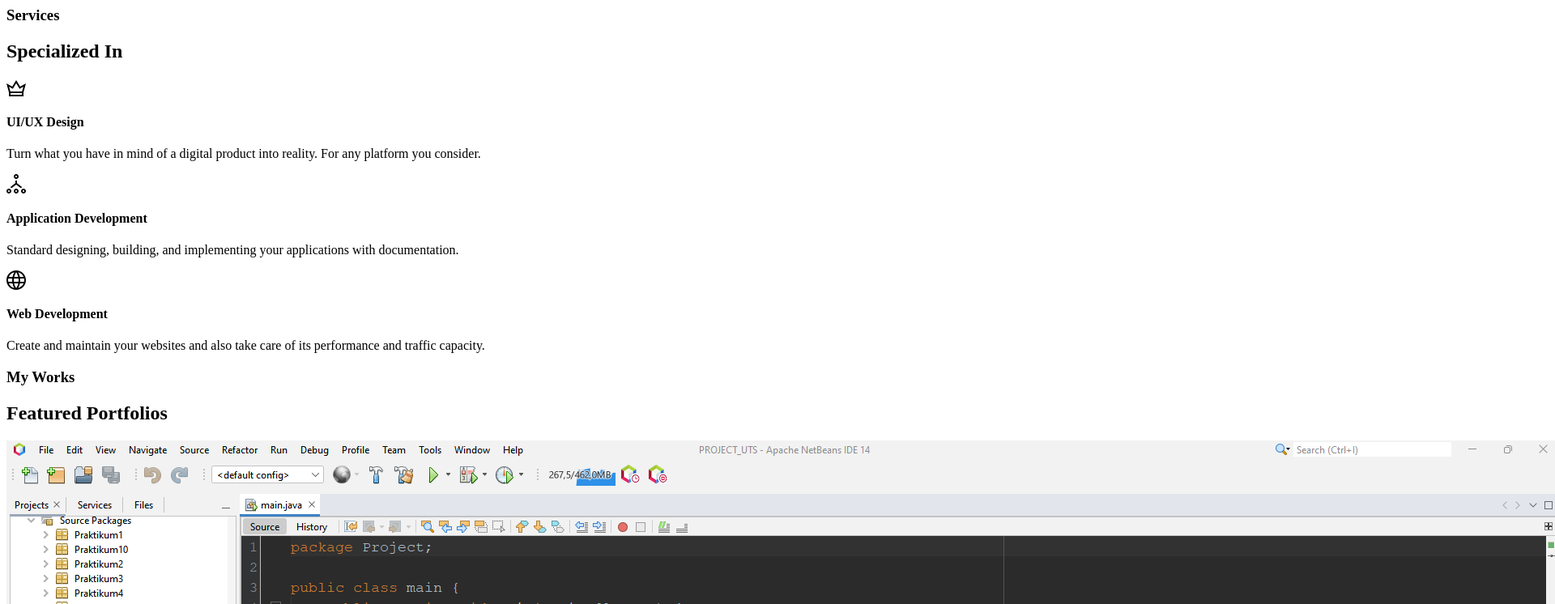
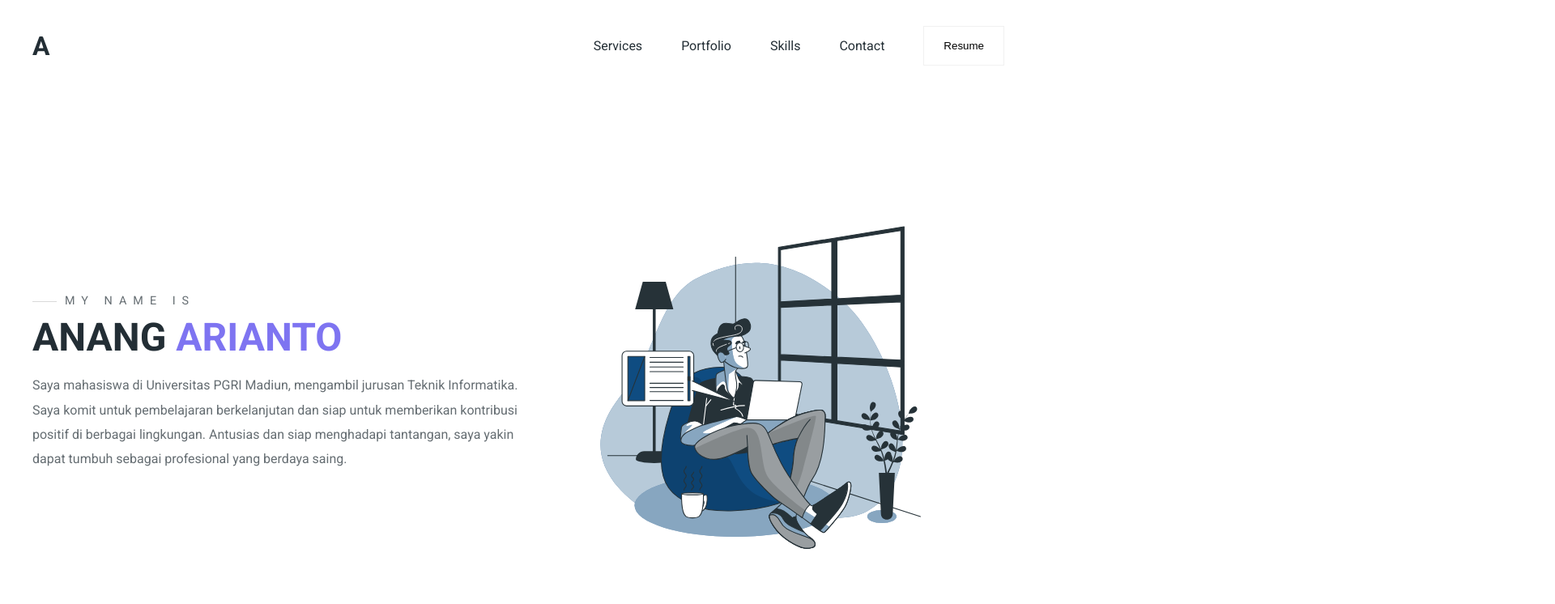
Before and after one commit to AnangArianto47/AnangArianto47.github.io, a plain HTML site: page index.html in a window 1280 px wide. Shown: the top 746 px of the page at 81% size, 1920 px wide, since content can reach past the window. Drawn offline with Linux system fonts and the light colour scheme.

Commit message:
Update index.html

```diff
--- a/index.html
+++ b/index.html
@@ -1,3 +1,62 @@
+<!DOCTYPE html>
+<html lang="en">
+  <head>
+    <meta charset="UTF-8" />
+    <meta name="viewport" content="width=device-width, initial-scale=1.0" />
+    <link rel="stylesheet" href="styles/style.css" />
+    <link rel="stylesheet" href="styles/responsive.css" />
+    <title>PORTFOLIO - ANANG ARIANTO</title>
+  </head>
+  <body>
+    <!-- Header -->
+    <header>
+      <div class="main-container">
+        <div class="nav">
+          <div class="logo">
+            <a href="/">A</a>
+          </div>
+
+          <nav>
+            <ul>
+              <li><a href="#services">Services</a></li>
+              <li><a href="#portfolios">Portfolio</a></li>
+              <li><a href="#skills">Skills</a></li>
+              <li><a href="#contact">Contact</a></li>
+              <li>
+                <a href="/resume.pdf" target="_blank">
+                  <button class="btn">Resume</button>
+                </a>
+              </li>
+            </ul>
+          </nav>
+
+          <div class="burger">
+            <div class="line-1"></div>
+            <div class="line-2"></div>
+            <div class="line-3"></div>
+          </div>
+        </div>
+
+        <section id="hero">
+          <div class="hero-left">
+            <h3 class="pre-title">My name is</h3>
+            <h1 class="hero-name">ANANG <span>ARIANTO</span></h1>
+            <p>
+              Saya mahasiswa di Universitas PGRI Madiun, mengambil jurusan
+              Teknik Informatika. Saya komit untuk pembelajaran berkelanjutan
+              dan siap untuk memberikan kontribusi positif di berbagai
+              lingkungan. Antusias dan siap menghadapi tantangan, saya yakin
+              dapat tumbuh sebagai profesional yang berdaya saing.
+            </p>
+          </div>
+
+          <div class="hero-right">
+            <img src="./images/6263767_3236268.svg" alt="Person Standing" />
+          </div>
+        </section>
+      </div>
+    </header>
+    <!-- End Header -->
 
     <!-- Services -->
     <section id="services">
@@ -107,9 +166,12 @@
                 <div>Neatbeans</div>
               </div>
               <p>
-                "Inventori App" atau "Aplikasi Inventaris" adalah sebuah perangkat lunak yang dirancang untuk membantu
-                pengguna dalam mengelola dan melacak inventaris atau stok barang. Aplikasi ini dapat digunakan dalam berbagai konteks,
-                seperti bisnis, sekolah, organisasi nirlaba, atau bahkan untuk pengelolaan inventaris pribadi.
+                "Inventori App" atau "Aplikasi Inventaris" adalah sebuah
+                perangkat lunak yang dirancang untuk membantu pengguna dalam
+                mengelola dan melacak inventaris atau stok barang. Aplikasi ini
+                dapat digunakan dalam berbagai konteks, seperti bisnis, sekolah,
+                organisasi nirlaba, atau bahkan untuk pengelolaan inventaris
+                pribadi.
               </p>
             </div>
           </div>
@@ -133,17 +195,17 @@
               <div class="education-info">
                 <h4 class="education-title">Universitas PGRI Madiun</h4>
                 <p>S1 TEKNIK INFORMATIKA</p>
-                <h4 class="education-years">2021 - </h4>
+                <h4 class="education-years">2021 -</h4>
               </div>
             </div>
           </div>
 
           <div class="skills-right">
             <p>
-              Saya terus belajar di bidangnya
-              front-end dan bereksperimen dengan teknologi dan kerangka kerja baru,
-              dan di sini Anda dapat melihat ringkasan keterampilan saya. Bidang front-end
-              dan bereksperimen dengan teknologi baru.
+              Saya terus belajar di bidangnya front-end dan bereksperimen dengan
+              teknologi dan kerangka kerja baru, dan di sini Anda dapat melihat
+              ringkasan keterampilan saya. Bidang front-end dan bereksperimen
+              dengan teknologi baru.
             </p>
 
             <div class="skills-list">
@@ -318,3 +380,5 @@
     <!-- End Footer -->
 
     <script src="js/main.js"></script>
+  </body>
+</html>
```
